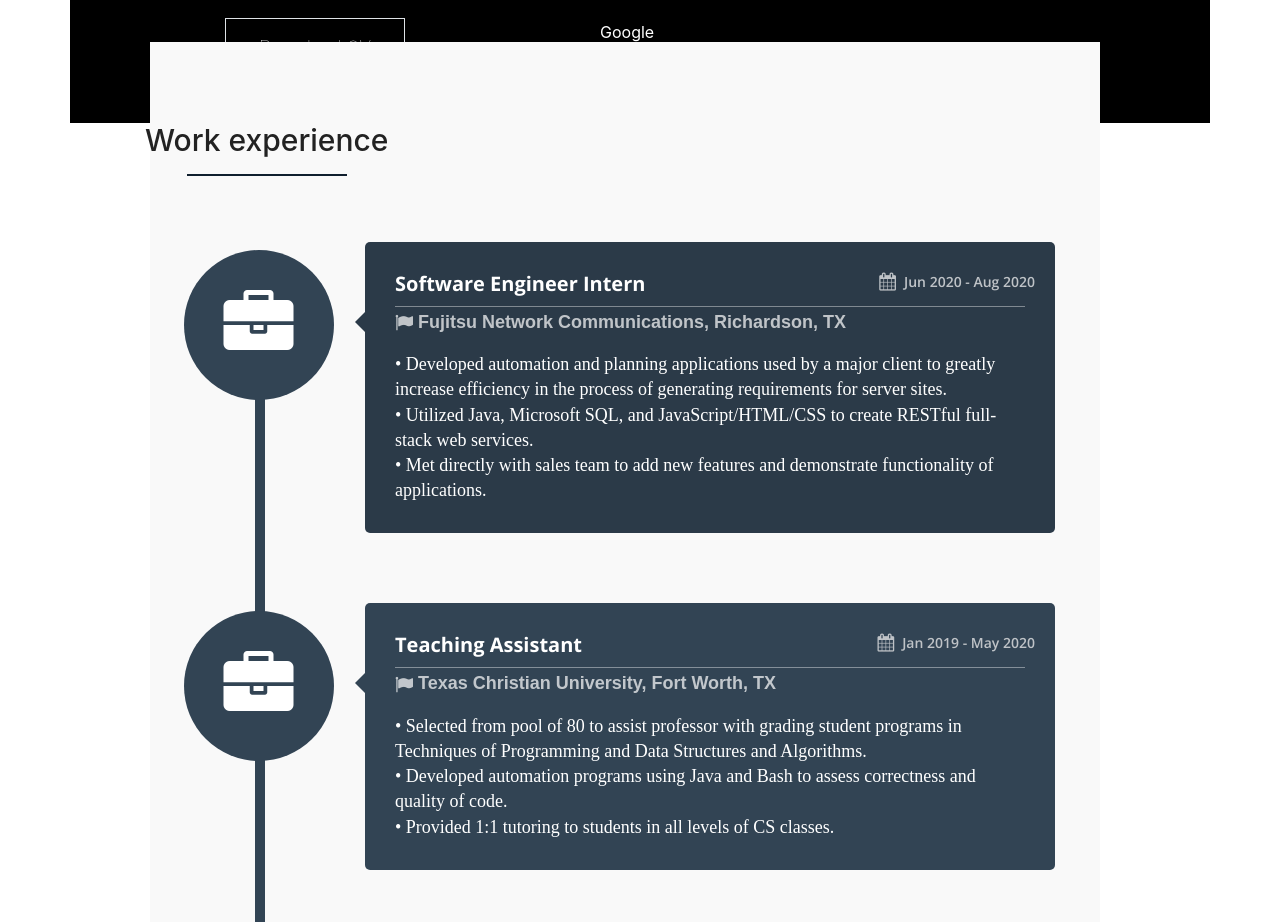
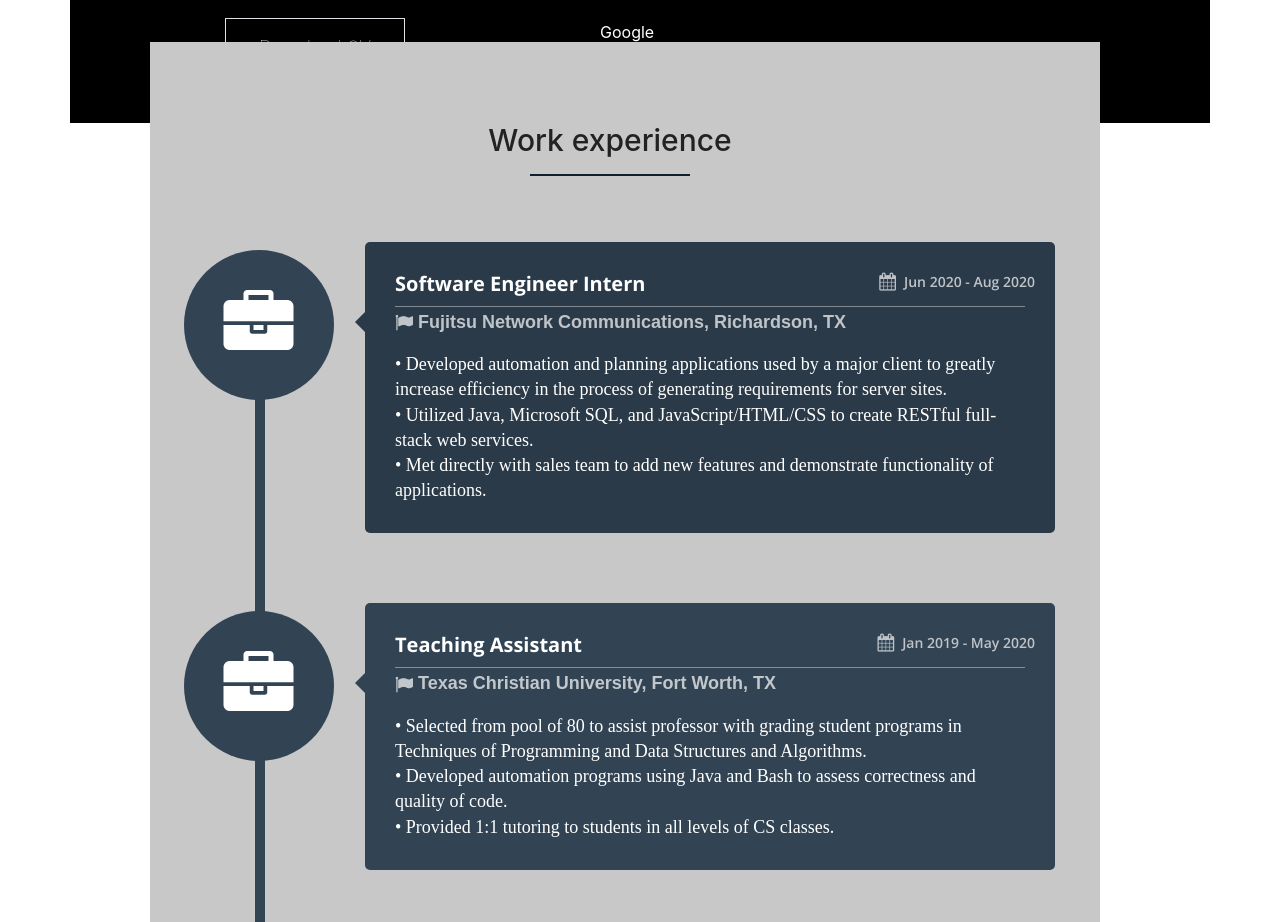
Before and after one commit to zmacadam/zmacadam.github.io, a plain HTML site: page index.html in a window 1280 px wide. Shown: the part 1634-2556 px from the top of the page. Drawn offline with nearby package versions, Linux system fonts and the light colour scheme.

Commit message:
update index.html, style.css

```diff
--- a/index.html
+++ b/index.html
@@ -140,11 +140,11 @@
         <div class="row">
             <div id="workexperience" class="sectionClass">
                 <div class="row">
-                    <div class="sectiontitle">
-                        <h2>Work experience</h2>
-                        <span class="headerLine"></span>
-                    </div>
                     <div class="fullWidth eight columns">
+                        <div class="sectiontitle">
+                            <h2>Work experience</h2>
+                            <span class="headerLine"></span>
+                        </div>
                         <ul class="cbp_tmtimeline">
                             <li>
                                 <div class="cbp_tmicon cbp_tmicon-phone">
--- a/style.css
+++ b/style.css
@@ -224,7 +224,7 @@ svg {
     padding: 80px 0px 50px 0px;
     position: relative;
     display: block;
-    background: rgb(249, 249, 249);
+    background: rgb(200, 200, 200);
 }
 
 .row {
```
